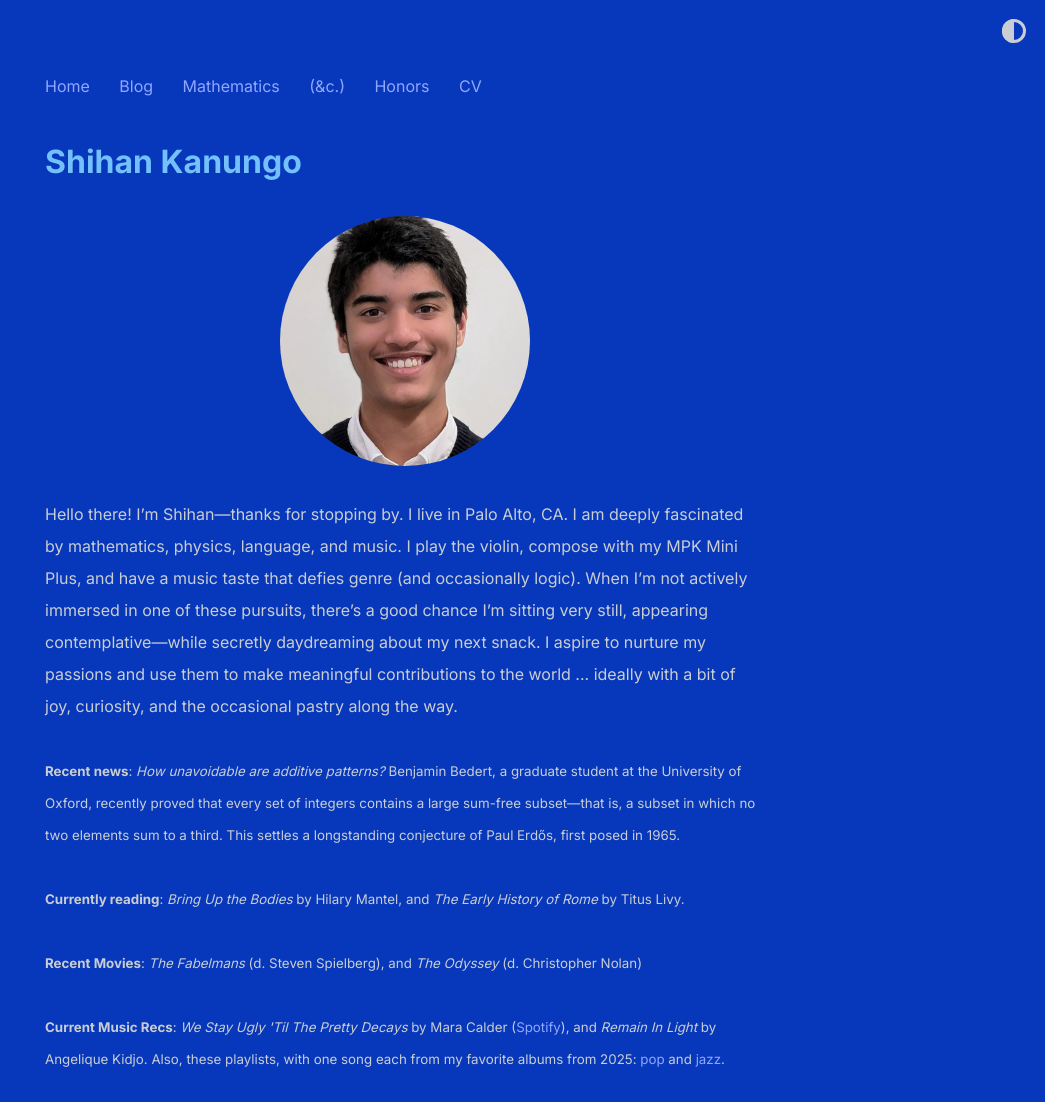
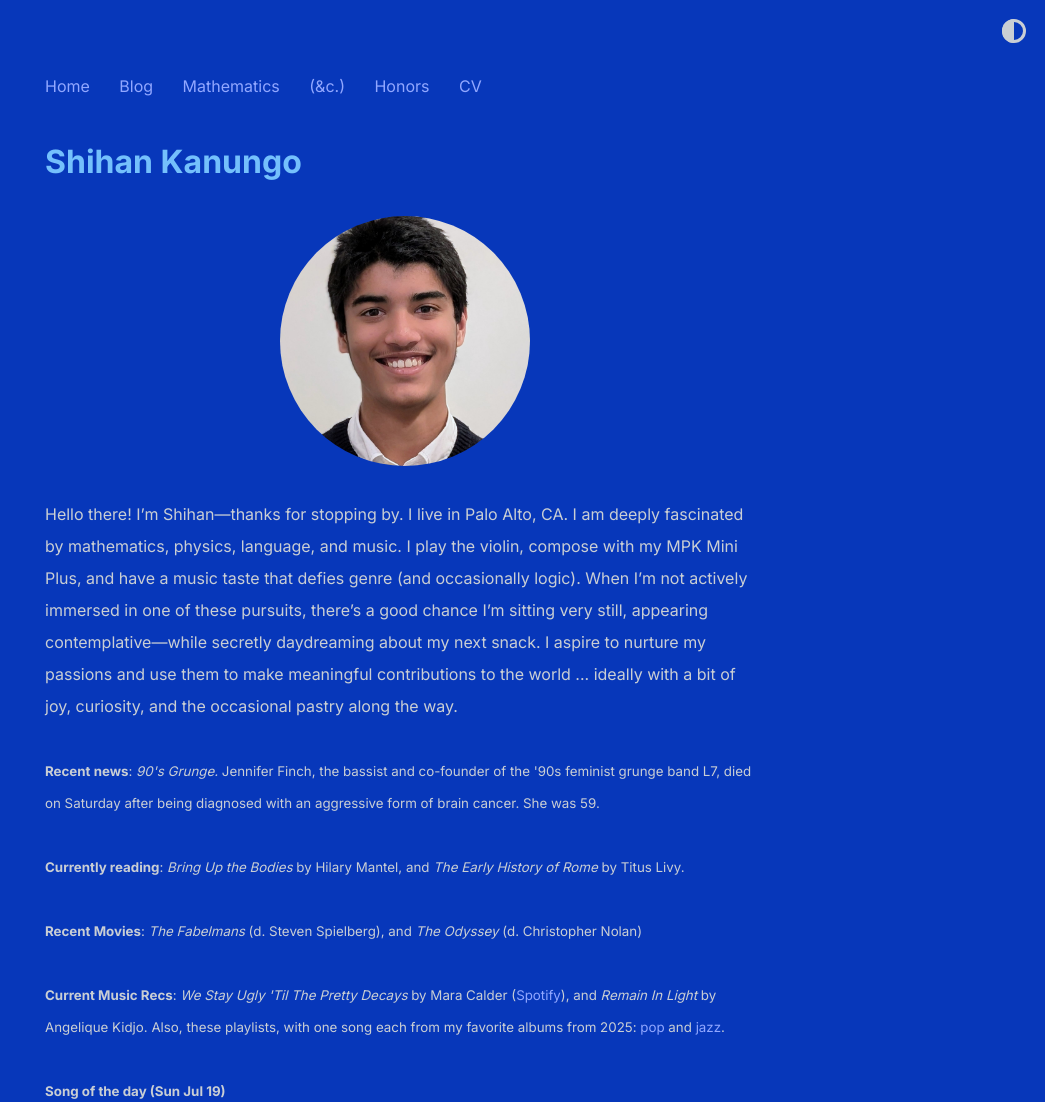
Before and after one commit to shihankanungo/shihankanungo.github.io, a Jekyll site: the page built from index.md, in a window 1280 px wide, cut to the strip 0-1102 px from the top of the page. Shown: the whole strip, without its empty margins (235-1280 px from the left). Built offline with Jekyll 4.4.1, drawn with Linux system fonts in a browser that asks for light colours.

Commit message:
Update _config.yml

```diff
--- a/_config.yml
+++ b/_config.yml
@@ -6,7 +6,7 @@
   Hello there! I’m Shihan&mdash;thanks for stopping by. I live in Palo Alto, CA. I am deeply fascinated by mathematics, physics, language, and music. I play the violin, compose with my MPK Mini Plus, and have a music taste that defies genre (and occasionally logic). When I’m not actively immersed in one of these pursuits, there’s a good chance I’m sitting very still, appearing contemplative&mdash;while secretly daydreaming about my next snack. I aspire to nurture my passions and use them to make meaningful contributions to the world ... ideally with a bit of joy, curiosity, and the occasional pastry along the way.
           <br /><br />
 
-          <small><b>Recent news</b>: <i>How unavoidable are additive patterns?</i> Benjamin Bedert, a graduate student at the University of Oxford, recently proved that every set of integers contains a large sum-free subset—that is, a subset in which no two elements sum to a third. This settles a longstanding conjecture of Paul Erdős, first posed in 1965.</small>
+          <small><b>Recent news</b>: <i>90's Grunge.</i> Jennifer Finch, the bassist and co-founder of the '90s feminist grunge band L7, died on Saturday after being diagnosed with an aggressive form of brain cancer. She was 59.</small>
           <br /><br />
           <small><b>Currently reading</b>: <i>Bring Up the Bodies</i> by Hilary Mantel, and <i>The Early History of Rome</i> by Titus Livy.</small>
           <br /><br />
```
